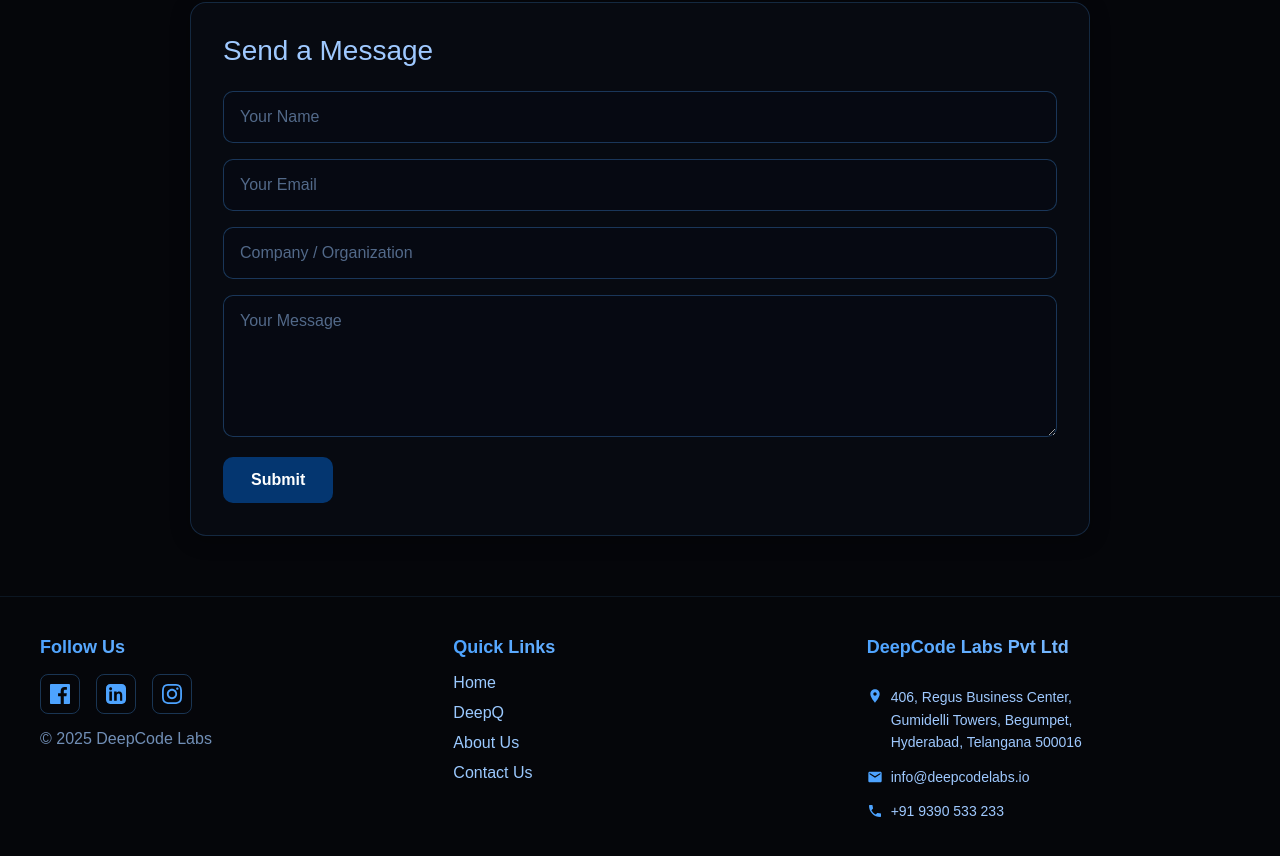
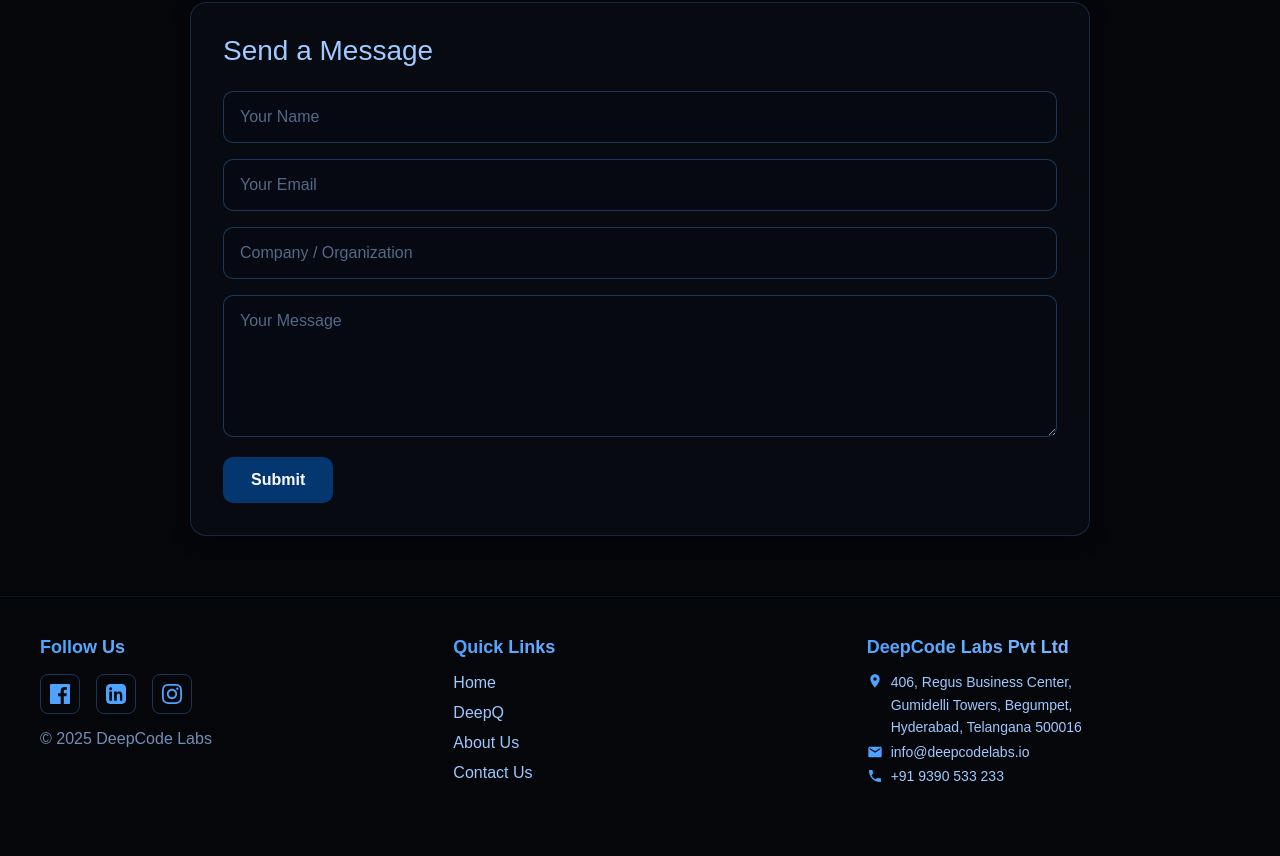
Before and after one commit to ramakalpasolutions-wq/deepq1, a Next.js app: page /contact in a window 1280 px wide. Shown: the part 570-1426 px from the top of the page. After the commit the page ends 1397 px from the top, so only its background shows below. Built offline with nearby package versions, Linux system fonts and the light colour scheme.

Commit message:
initial commit

```diff
--- a/src/app/contact/page.js
+++ b/src/app/contact/page.js
@@ -82,7 +82,7 @@ export default function ContactPage() {
       <strong>🏢 Headquarters:</strong> 406, Regus Business Center,
       <div className="location-remaining">Gumidelli Towers, Begumpet,</div>
       <div className="location-remaining">Hyderabad, Telangana 500016.</div>
-      <strong>📍 Locations: </strong>Hyderabad | Bangalore | San Diego
+      <strong> 📍 Locations: </strong>Hyderabad | Bangalore | San Diego
     </div>
   </div>
 
--- a/src/app/globals.css
+++ b/src/app/globals.css
@@ -1818,6 +1818,7 @@ section {
   display: flex;
   align-items: flex-start;
   gap: 8px;
+  margin-top: -15px;
 }
 
 .contact-icon-side {
@@ -1844,6 +1845,7 @@ section {
   color: #9fc9ff;
   font-size: 14px;
   line-height: 1.6;
+  margin-top: -10px;
 }
 
 .footer-contact-link {
```
